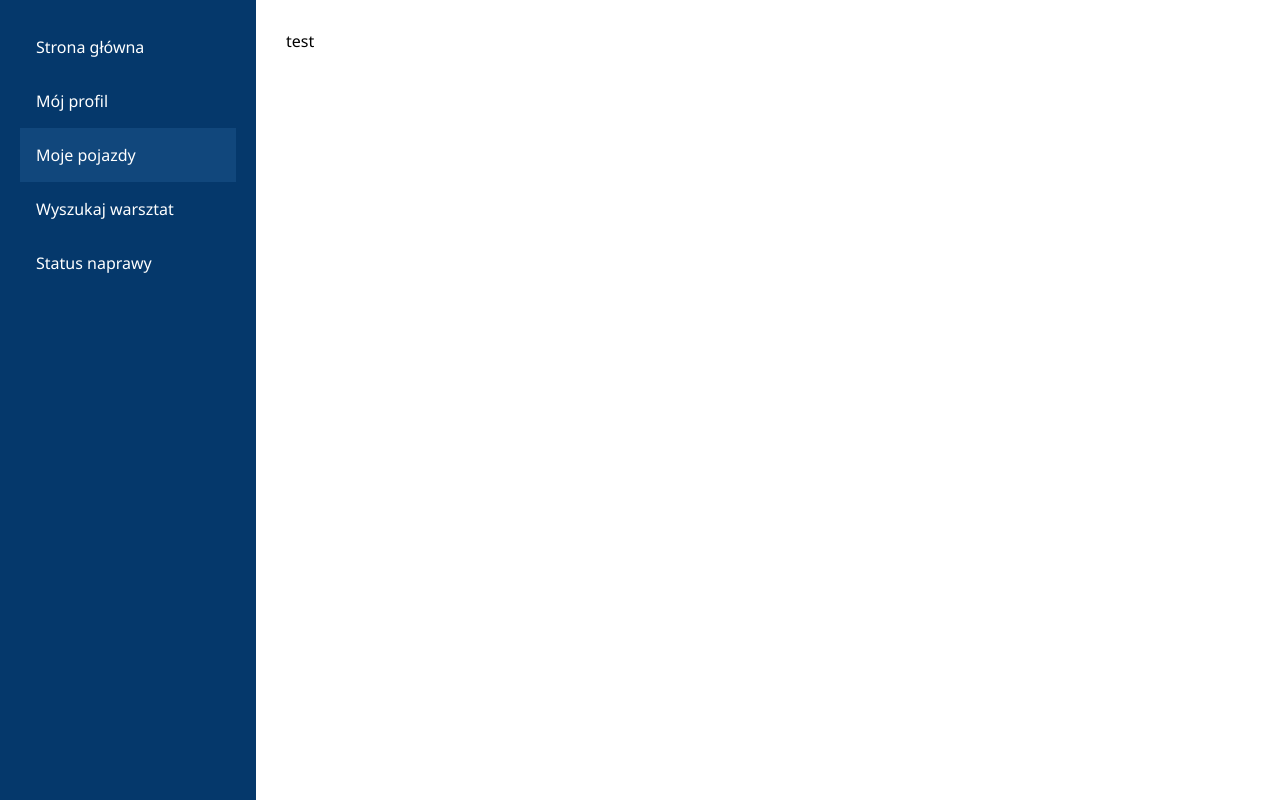
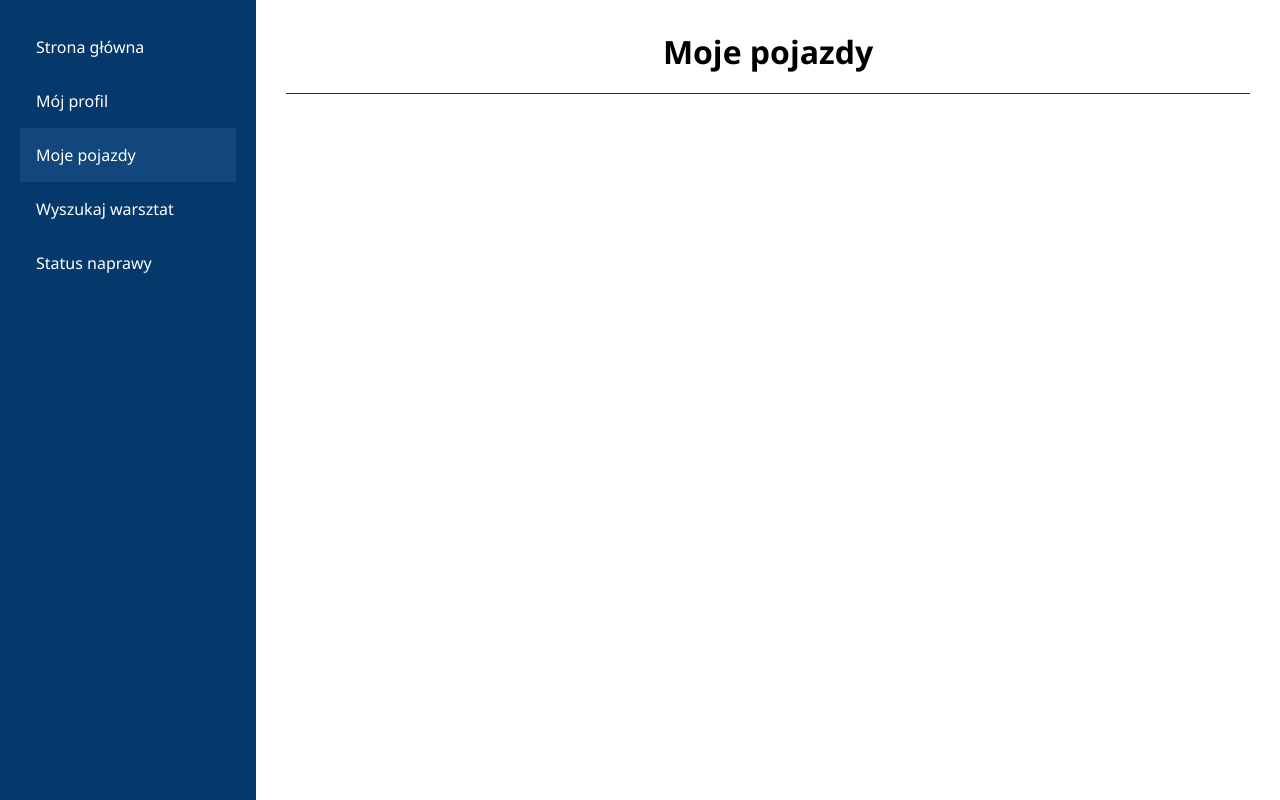
Before and after one commit to MichalWolnyDev/carservice-app, a Vue app: page /pojazdy in a window 1280 px wide. Built offline with nearby package versions, Linux system fonts and the light colour scheme; what v-calendar would draw is missing.

Commit message:
add titles

```diff
--- a/src/views/Pojazdy.vue
+++ b/src/views/Pojazdy.vue
@@ -1,5 +1,7 @@
 <template>
   <div>
-   test
+    <div class="">
+      <h2 class="title title__h2 text__center">Moje pojazdy</h2>
+    </div>
   </div>
 </template>
--- a/src/views/Profil.vue
+++ b/src/views/Profil.vue
@@ -1,5 +1,7 @@
 <template>
   <div>
-   test
+   <div class="profile">
+      <h2 class="title title__h2 text__center">Witaj! XYZ</h2>
+   </div>
   </div>
 </template>
```
